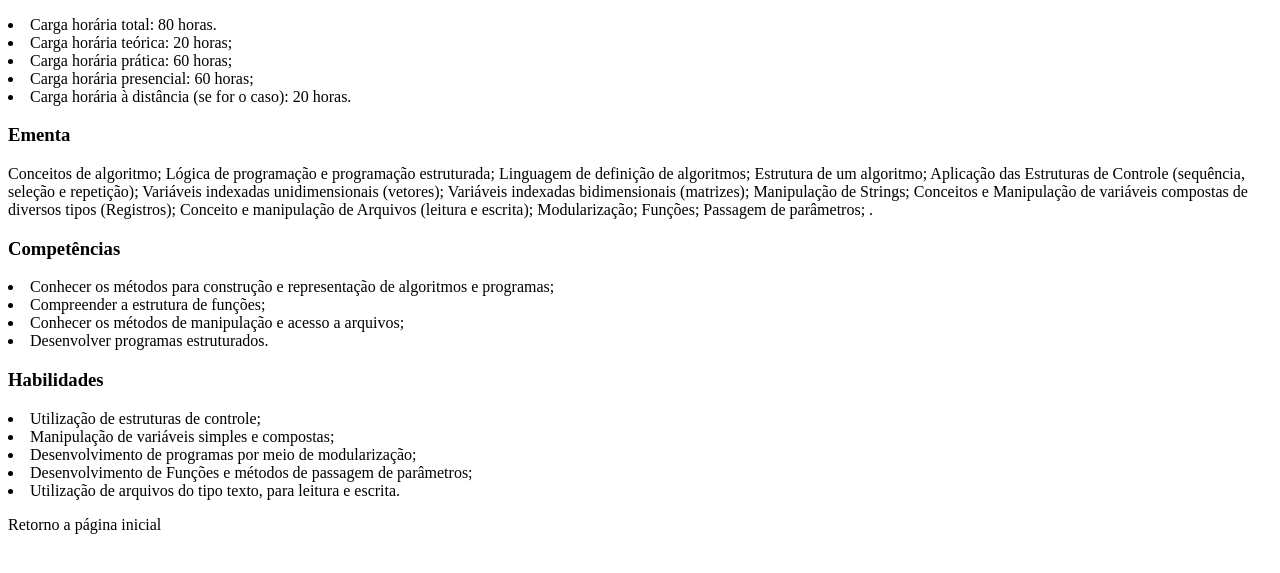
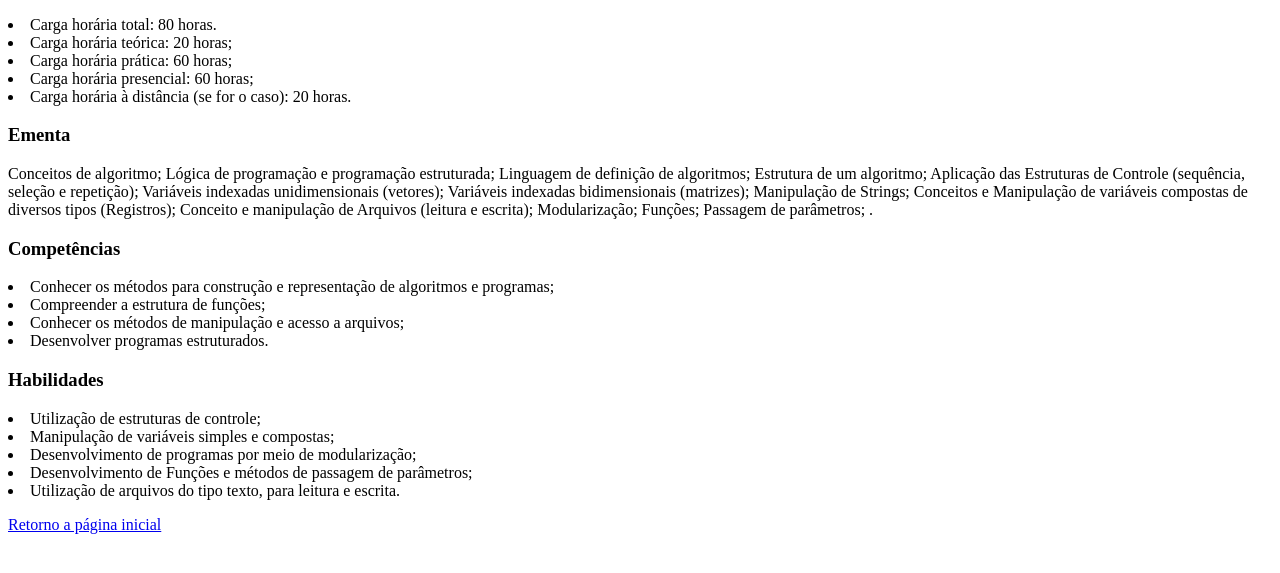
Before and after one commit to Kaddyn/Discip, a plain HTML site: page progjava.html in a window 1280 px wide. Shown: the part 105-678 px from the top of the page. Drawn offline with Linux system fonts and the light colour scheme.

Commit message:
Update progjava.html

```diff
--- a/progjava.html
+++ b/progjava.html
@@ -34,6 +34,6 @@
         <li>Desenvolvimento de programas por meio de modularização;</li>
         <li>Desenvolvimento de Funções e métodos de passagem de parâmetros;</li>
         <li>Utilização de arquivos do tipo texto, para leitura e escrita.</li>
-        <p><a hfre ="index.html"> Retorno a página inicial</a></p>
+        <p><a href ="index.html"> Retorno a página inicial</a></p>
 </body>
 </html>
```
